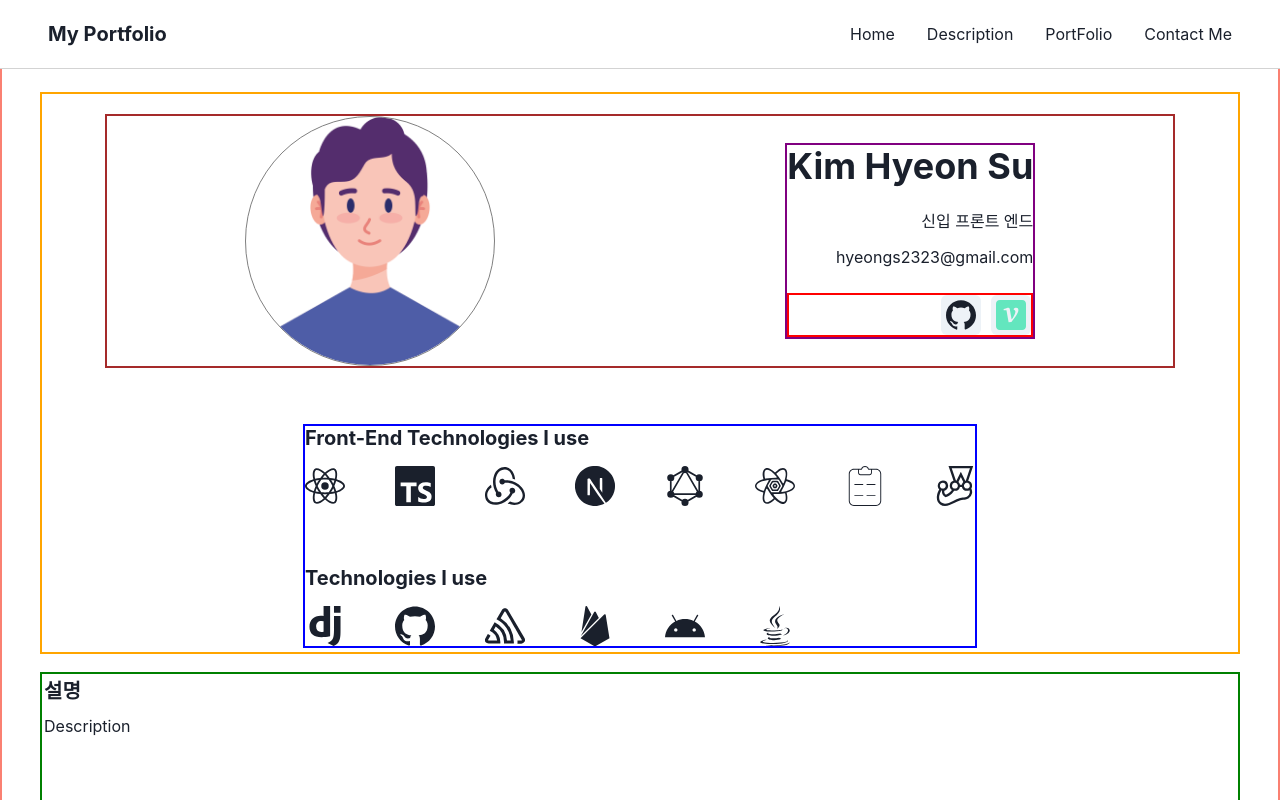
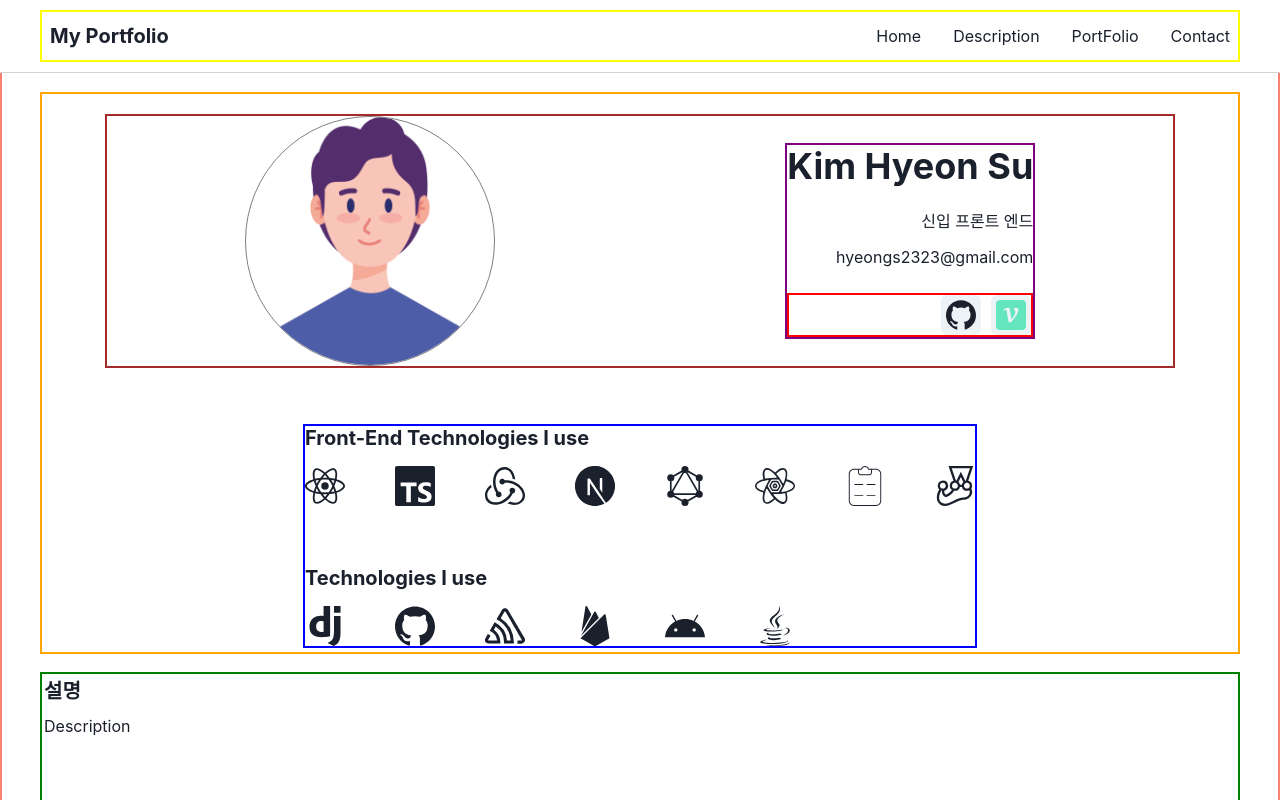
Before and after one commit to JaeUpSu/khself-f, a Next.js app: page / in a window 1280 px wide. Shown: the top 800 px of the page. Built offline with nearby package versions, Linux system fonts and the light colour scheme.

Commit message:
fix : header responsive gap update

```diff
--- a/src/pages/components/ScrollLink.tsx
+++ b/src/pages/components/ScrollLink.tsx
@@ -19,7 +19,7 @@ const ScrollLink = ({ to, label }: Props) => {
   };
 
   return (
-    <ChakraLink onClick={scrollToSection} cursor="pointer">
+    <ChakraLink onClick={scrollToSection} cursor="pointer" fontSize="md">
       {label}
     </ChakraLink>
   );
--- a/src/pages/index.tsx
+++ b/src/pages/index.tsx
@@ -13,6 +13,7 @@ import {
   Text,
   List,
   ListItem,
+  useBreakpointValue,
 } from "@chakra-ui/react";
 
 import {
@@ -50,13 +51,22 @@ export default function Home(): React.ReactElement {
   const smIconSize = 30;
   const mdIconSize = 40;
 
+  const headerGapValues = useBreakpointValue({ base: 3, md: 8 });
+
   return (
     <main>
       <VStack border="2px solid salmon" w="100%" px="32px" pb="10">
         <VStack py="10px" w="100%" maxW="1200px">
           <FixedHeader>
             <Flex w="100%" justifyContent="center">
-              <Flex px="2" py="3" w="100%" maxW="1200px" alignItems="center">
+              <Flex
+                px="2"
+                py="3"
+                w="100%"
+                maxW="1200px"
+                alignItems="center"
+                border="2px solid yellow"
+              >
                 <Heading as="h1" size="md" mr="4">
                   My Portfolio
                 </Heading>
@@ -67,7 +77,7 @@ export default function Home(): React.ReactElement {
                     flexDirection="row"
                     alignItems="center"
                     listStyleType="none"
-                    gap={8}
+                    gap={headerGapValues}
                   >
                     <ListItem key={1}>
                       <ScrollLink to="Home" label="Home" />
@@ -79,7 +89,7 @@ export default function Home(): React.ReactElement {
                       <ScrollLink to="PortFolio" label="PortFolio" />
                     </ListItem>
                     <ListItem key={4}>
-                      <ScrollLink to="Contact Me" label="Contact Me" />
+                      <ScrollLink to="Contact" label="Contact" />
                     </ListItem>
                   </List>
                 </nav>
@@ -299,7 +309,7 @@ export default function Home(): React.ReactElement {
             </VStack>
           </section>
           <section
-            id="Contact Me"
+            id="Contact"
             style={{
               padding: 2,
               marginTop: 10,
```
